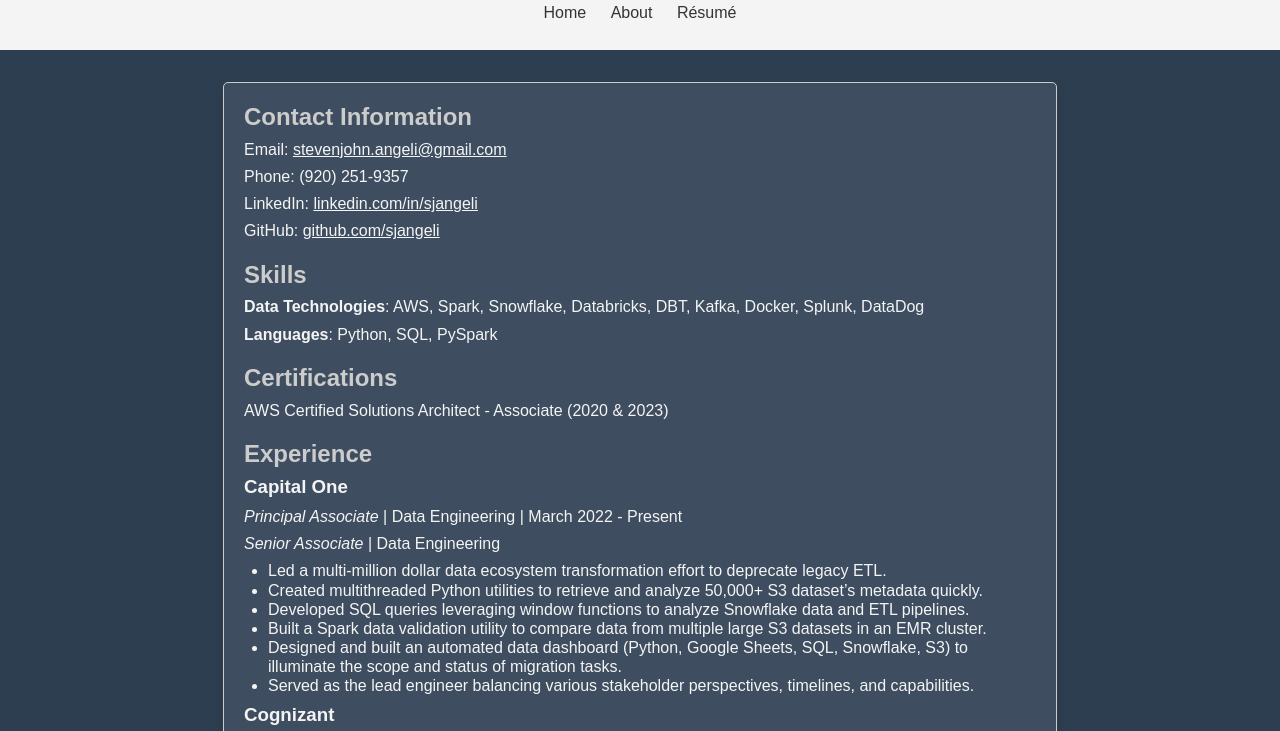
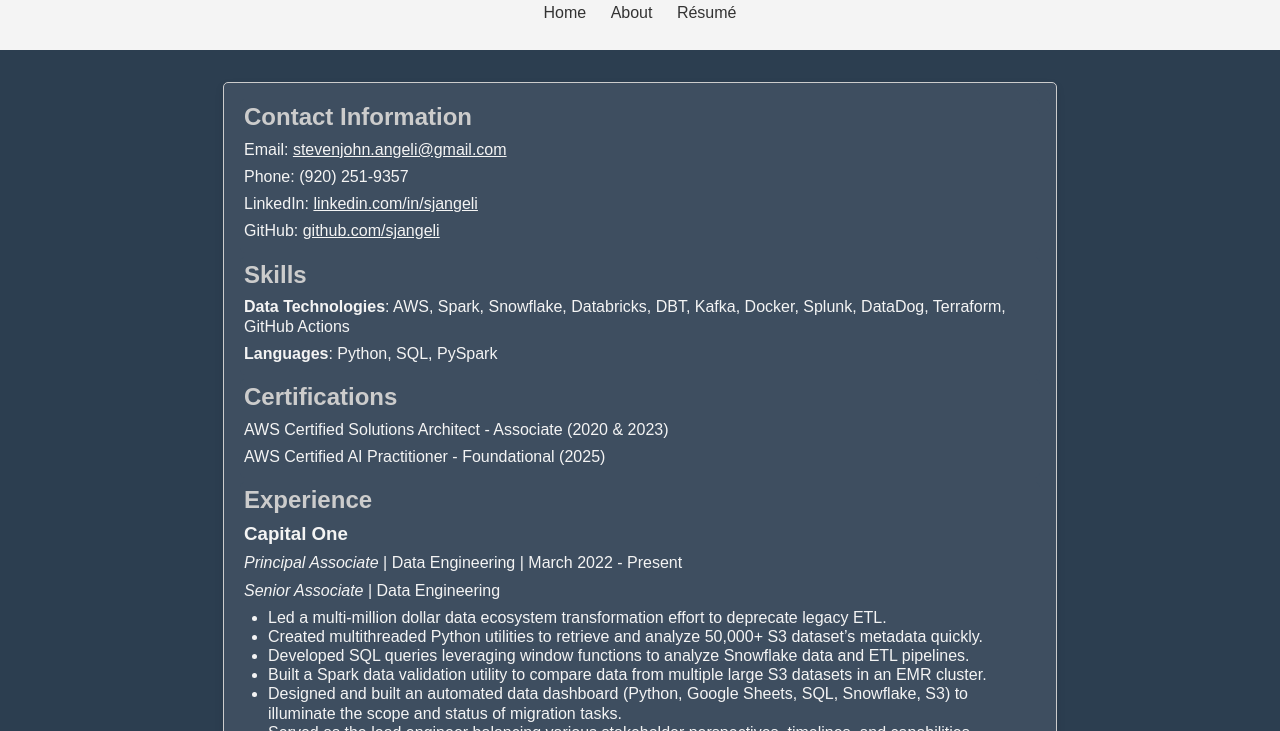
Before and after one commit to sjangeli/Website, a plain HTML site: page resume.html in a window 1280 px wide. Shown: the part 62-793 px from the top of the page. Drawn offline with Linux system fonts and the light colour scheme.

Commit message:
Update to resume re: AI practitioner cert and a few more technologies

```diff
--- a/resume.html
+++ b/resume.html
@@ -35,12 +35,13 @@
         </section>
         <section id="skills">
             <h2>Skills</h2>
-            <p><b>Data Technologies</b>: AWS, Spark, Snowflake, Databricks, DBT, Kafka, Docker, Splunk, DataDog</p>
+            <p><b>Data Technologies</b>: AWS, Spark, Snowflake, Databricks, DBT, Kafka, Docker, Splunk, DataDog, Terraform, GitHub Actions</p>
             <p><b>Languages</b>: Python, SQL, PySpark</p>
         </section>
         <section id="certifications">
             <h2>Certifications</h2>
             <p>AWS Certified Solutions Architect - Associate (2020 & 2023)</p>
+            <p>AWS Certified AI Practitioner - Foundational (2025)</p>
         </section>
         <section id="experience">
             <h2>Experience</h2>
```
